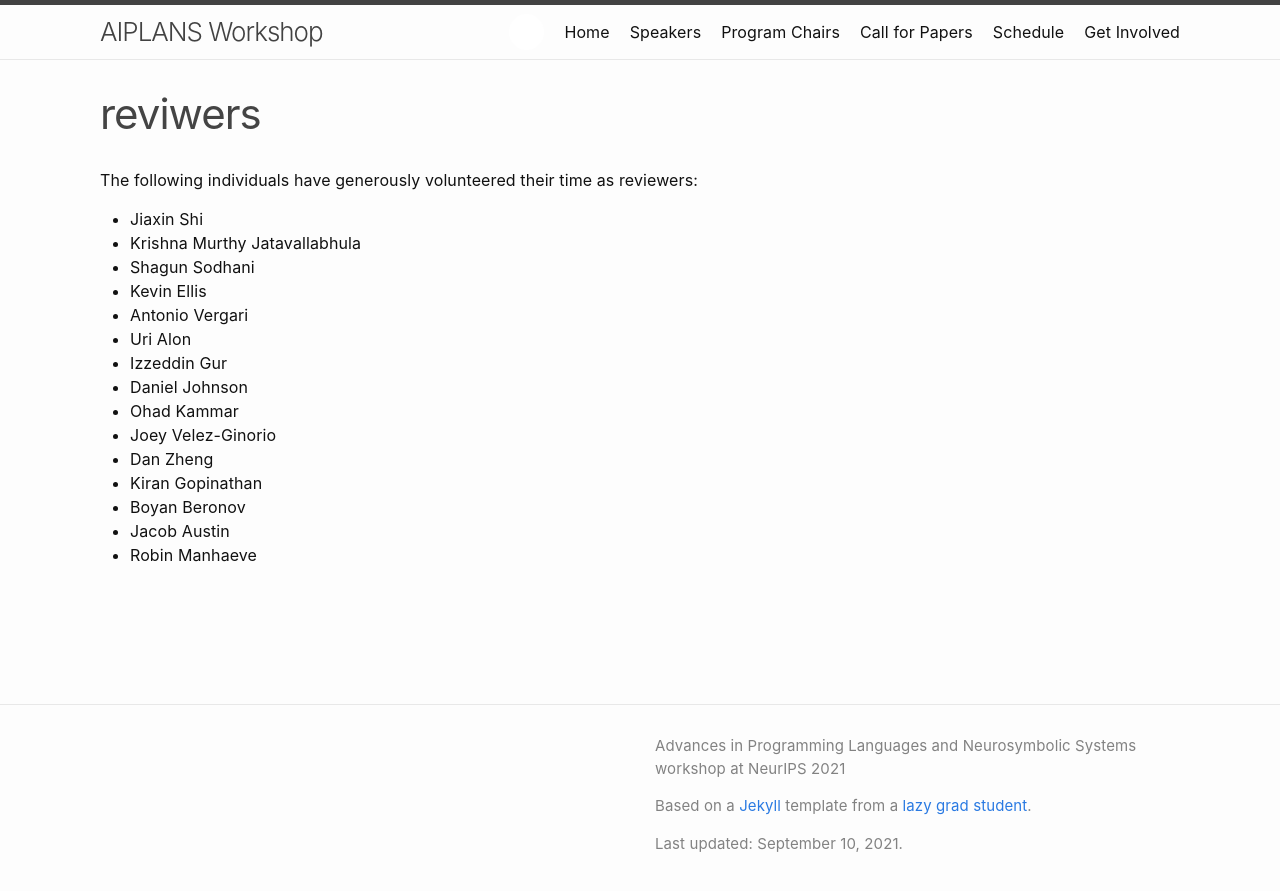
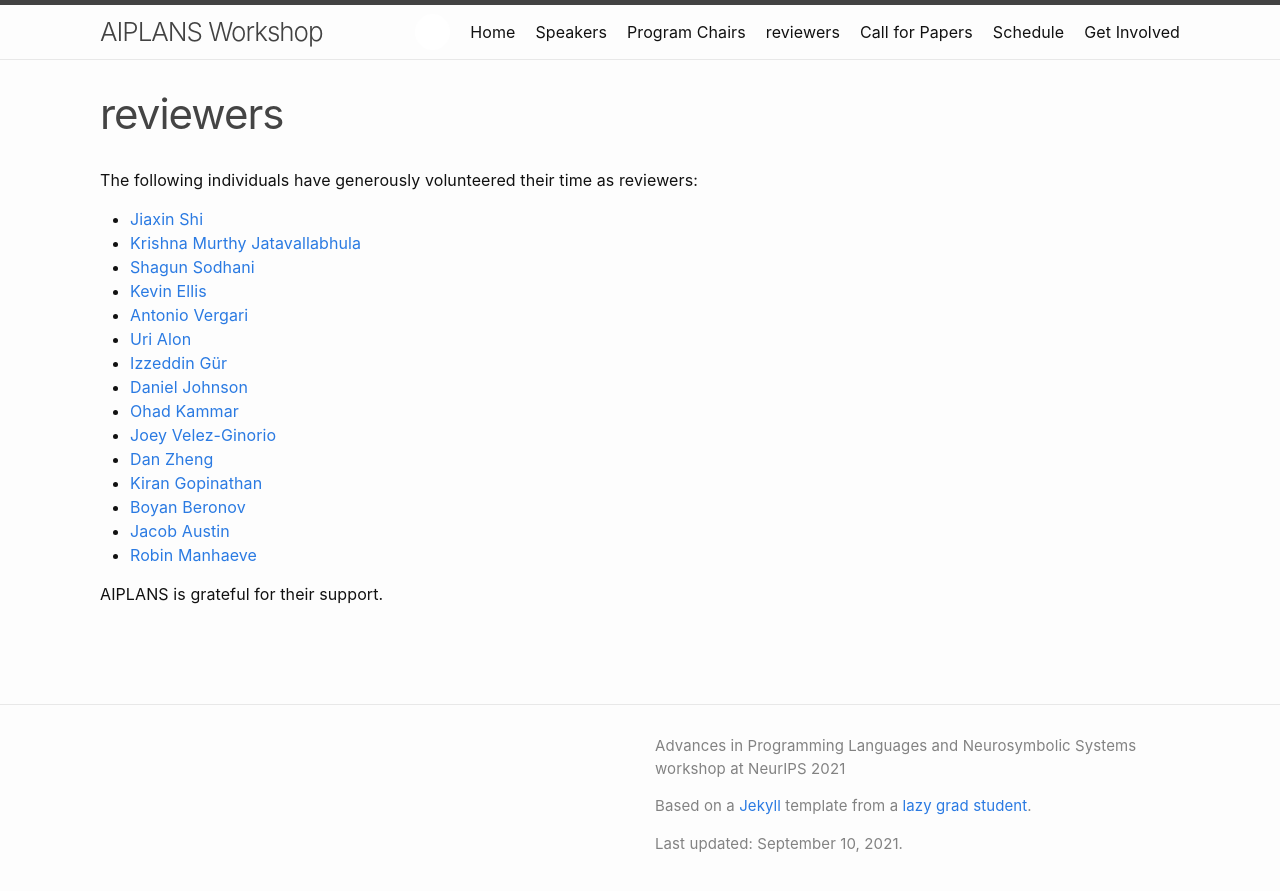
Before and after one commit to aiplans/aiplans.github.io, a Jekyll site: the page built from reviewers.md, in a window 1280 px wide. Shown: the top 891 px of the page. Built offline with Jekyll 4.4.1, drawn with Linux system fonts in a browser that asks for light colours.

Commit message:
link to reviewers' homepages

```diff
--- a/_config.yml
+++ b/_config.yml
@@ -39,7 +39,7 @@ header_pages:
 - speakers.md
 - organizers.md
 - chairs.md
-- reviwers.md
+- reviewers.md
 - callforpapers.md
 - schedule.md
 - getinvolved.md
@@ -67,7 +67,7 @@ collections:
     output: true
   chairs:
     output: true
-  reviwers:
+  reviewers:
     output: true
   schedule:
     sort_by: sequence_id
--- a/assets/css/workshop.css
+++ b/assets/css/workshop.css
@@ -21,7 +21,7 @@ div.speaker p.speaker-bio {
     margin-top: 1em;
 }
 
-#reviwers {
+#reviewers {
     margin-top: 1em;
 }
 
--- a/reviewers.md
+++ b/reviewers.md
@@ -1,23 +1,25 @@
 ---
 layout: page
-title: reviwers
+title: reviewers
 permalink: /reviewers/
 ---
 
 The following individuals have generously volunteered their time as reviewers:
 
-* Jiaxin Shi
-* Krishna Murthy Jatavallabhula
-* Shagun Sodhani
-* Kevin Ellis
-* Antonio Vergari
-* Uri Alon
-* Izzeddin Gur
-* Daniel Johnson
-* Ohad Kammar
-* Joey Velez-Ginorio
-* Dan Zheng
-* Kiran Gopinathan
-* Boyan Beronov
-* Jacob Austin
-* Robin Manhaeve
+* [Jiaxin Shi](http://jiaxins.io/)
+* [Krishna Murthy Jatavallabhula](https://krrish94.github.io/)
+* [Shagun Sodhani](https://shagunsodhani.com/)
+* [Kevin Ellis](https://www.cs.cornell.edu/~ellisk/)
+* [Antonio Vergari](http://web.cs.ucla.edu/~aver/)
+* [Uri Alon](https://urialon.ml/)
+* [Izzeddin Gür](https://scholar.google.com/citations?user=qS_ugJAAAAAJ&hl=en)
+* [Daniel Johnson](https://www.danieldjohnson.com/)
+* [Ohad Kammar](http://denotational.co.uk/)
+* [Joey Velez-Ginorio](https://www.seas.upenn.edu/~joeyv/)
+* [Dan Zheng](https://danzheng.me/)
+* [Kiran Gopinathan](https://gopiandcode.uk/)
+* [Boyan Beronov](https://scholar.google.com/citations?user=mJH2wncAAAAJ&hl=en)
+* [Jacob Austin](http://www.jacobaustin.org/)
+* [Robin Manhaeve](https://scholar.google.be/citations?user=pQht1BIAAAAJ)
+
+AIPLANS is grateful for their support.
```
